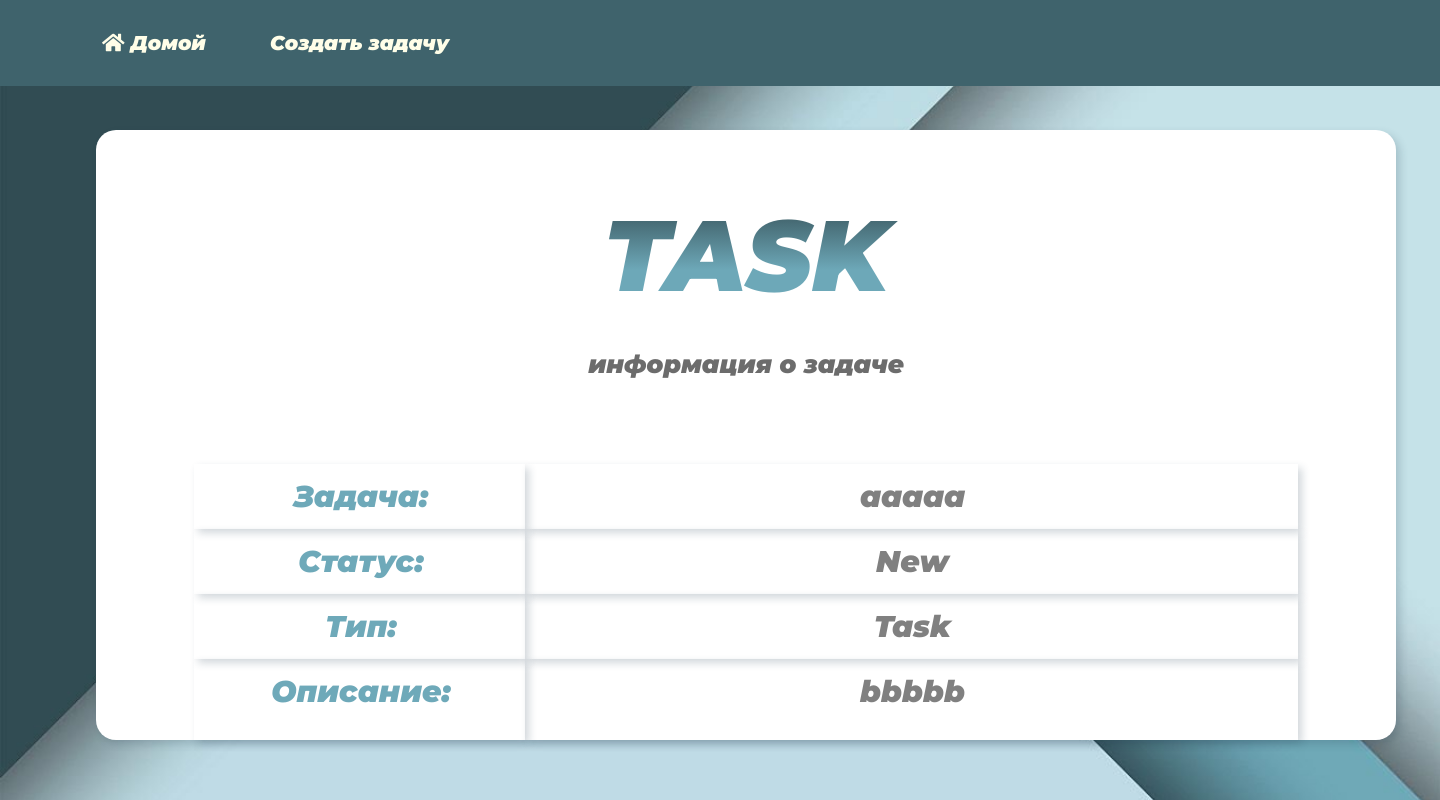
After one commit to asmossunov/homework_70_anton_mosunov, a Django app: page /tasks/1 in a window 1440 px wide. The commit adds this page. Run offline with Django 3.2, Linux system fonts and the light colour scheme; data comes from the database, SQL or seed files in the repository; some libraries are stand-ins or nearby versions.

Commit message:
Создание MVC для страницы детального отображения задачи
Создана страница task.html
Настроена маршрутизация
Настроено классовое представление TaskView для отображениыя детальной страницы
На главной странице добавлена ссылка дл перехода на детальное отображение задачи

```diff
--- /dev/null
+++ b/issue_tracker/tracker/templates/task.html
@@ -0,0 +1,64 @@
+{% extends 'base.html' %}
+{% block title %}
+    Task: {{ task.text }}
+{% endblock %}
+{% block menu %}
+    <a href="{% url 'task_add' %}">Создать задачу</a>
+{% endblock %}
+{% block content %}
+    <div class="container">
+        <div class="box">
+
+            <div class="head_text heading text-center">
+                <p class="main-title-home">TASK</p>
+                <p class="about-game">информация о задаче</p>
+            </div>
+
+            <div class="row justify-content-center text-center">
+                <div class="col-3 info-block text-center">
+                    <span class="descript">Задача:</span>
+                </div>
+                <div class="col-7 info-block text-center">
+                    <span class="info-head">{{ task.text }}</span>
+                </div>
+            </div>
+
+            <div class="row justify-content-center text-center">
+                <div class="col-3 info-block text-center">
+                    <span class="descript">Статус: </span>
+                </div>
+                <div class="col-7 info-block text-center">
+                    <div>
+                        <span class="info-head">{{ task.status }}</span>
+                    </div>
+                </div>
+            </div>
+
+            <div class="row justify-content-center text-center">
+                <div class="col-3 info-block text-center">
+                    <span class="descript">Тип: </span>
+                </div>
+                <div class="col-7 info-block text-center">
+                    <div>
+                        <span class="info-head">{{ task.type }}</span>
+                    </div>
+                </div>
+            </div>
+
+
+            <div class="row justify-content-center text-center">
+                <div class="col-3 info-block text-center">
+                    <span class="descript">Описание: </span>
+                </div>
+                <div class="col-7 info-block text-center">
+
+                    <span class="text-break">{{ task.description | linebreaks }}</span>
+                </div>
+            </div>
+
+
+
+
+        </div>
+    </div>
+{% endblock %}
--- a/issue_tracker/tracker/urls.py
+++ b/issue_tracker/tracker/urls.py
@@ -2,17 +2,18 @@ from django.contrib import admin
 from django.urls import path
 
 from tracker.views.base import IndexView
-# from webapp.views.articles import ArticleView, ArticleUpdateView, delete_view, confirm_delete, add_view
+from tracker.views.tasks import TaskView
 
 
 urlpatterns = [
     path('admin/', admin.site.urls),
     path('', IndexView.as_view(), name='index'),
-    path('articles/', IndexView.as_view(), name='index'),
+    path('tasks/', IndexView.as_view(), name='index'),
+    path('tasks/<int:pk>', TaskView.as_view(), name='task_detail')
     # path('articles/add/', add_view, name='article_add'),
     # path('articles/<int:pk>/update/', ArticleUpdateView.as_view(), name='article_update'),
     # path('articles/<int:pk>/delete/', delete_view, name='article_delete'),
     # path('articles/<int:pk>/confirm-delete/', confirm_delete, name='confirm_delete'),
 
-    # path('articles/<int:pk>', ArticleView.as_view(), name='article_detail')
+
 ]
--- /dev/null
+++ b/issue_tracker/tracker/views/tasks.py
@@ -0,0 +1,13 @@
+from django.shortcuts import render, redirect, get_object_or_404
+from django.views.generic import TemplateView
+
+from tracker.models import Task
+
+
+class TaskView(TemplateView):
+    template_name = 'task.html'
+
+    def get_context_data(self, **kwargs):
+        context = super().get_context_data(**kwargs)
+        context['task'] = get_object_or_404(Task, pk=kwargs['pk'])
+        return context
```
Also changed, not shown: issue_tracker/tracker/templates/index.html (+4 -4 lines).
